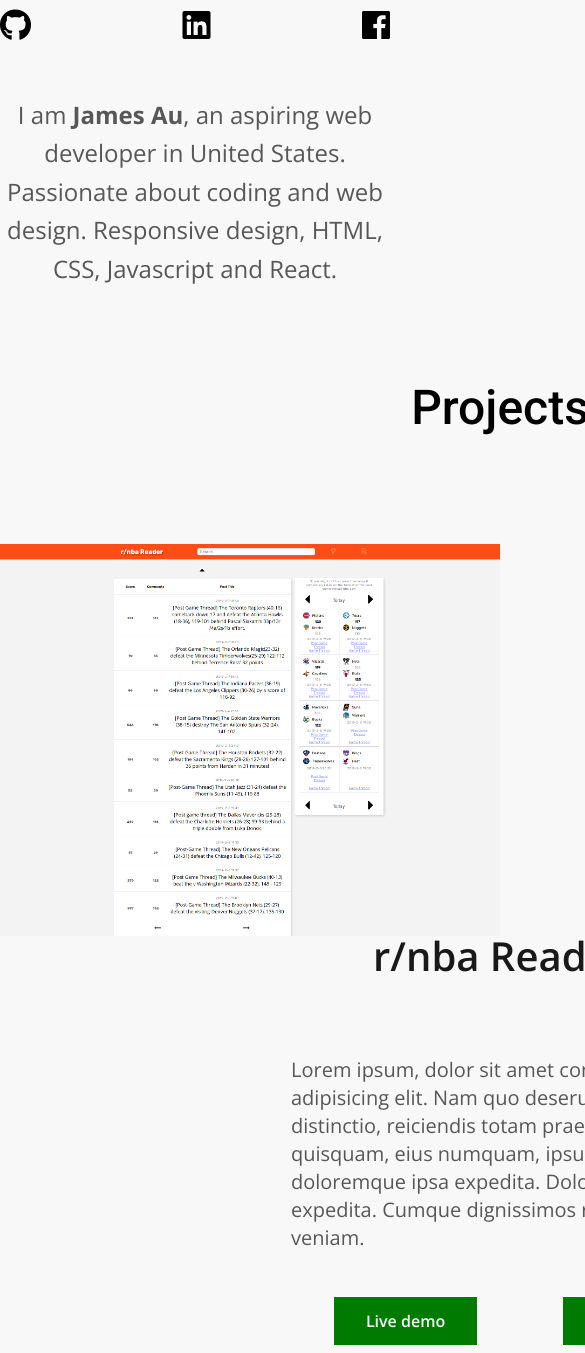
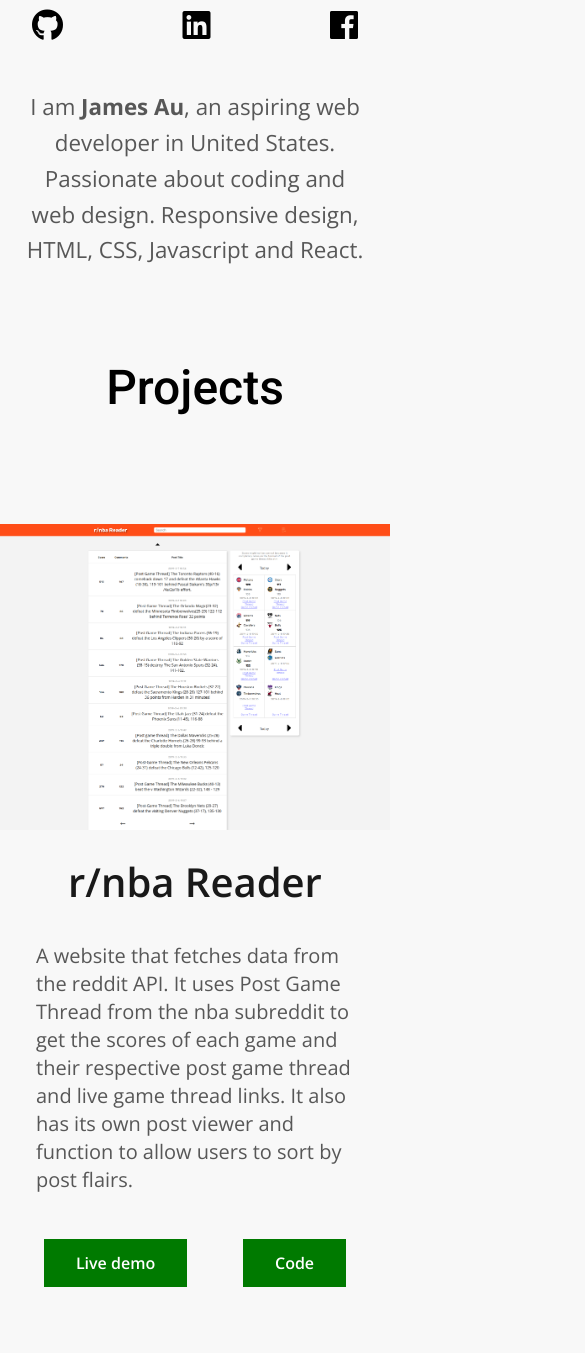
Before and after one commit to jamesaucode/portfolio, a website: page index.html in a window 390 px wide. Shown: the top 1353 px of the page, 585 px wide, since content can reach past the window. Drawn offline with nearby package versions, Linux system fonts and the light colour scheme.

Commit message:
added responsive design

```diff
--- a/index.html
+++ b/index.html
@@ -53,10 +53,7 @@
         <div class="wrapper--description">
           <h2 class="website-name">r/nba Reader</h2>
           <p class="website-description">
-            Lorem ipsum, dolor sit amet consectetur adipisicing elit. Nam quo
-            deserunt unde distinctio, reiciendis totam praesentium quisquam,
-            eius numquam, ipsum doloremque ipsa expedita. Dolores, expedita.
-            Cumque dignissimos rerum velit veniam.
+            A website that fetches data from the reddit API. It uses Post Game Thread from the nba subreddit to get the scores of each game and their respective post game thread and live game thread links. It also has its own post viewer and function to allow users to sort by post flairs.
           </p>
           <div class="wrapper--links">
             <a
--- a/style/style.scss
+++ b/style/style.scss
@@ -21,12 +21,12 @@
 }
 
 .header {
-  font-size: 1.5em;
+  font-size: calc(0.6vw + 1.25em);
   font-weight: 400;
-  max-width: $max-width;
+  max-width: $max-width + 200px;
   margin: 0 auto;
   line-height: 1.6em;
-  padding-top: 4em;
+  padding: 4em 1em 0 1em;
   font-family: $font-stack;
   color: $medium-grey;
 
@@ -48,6 +48,7 @@
   align-items: center;
   justify-content: space-between;
   width: 100vw;
+  padding: 0 2em;
   max-width: 400px;
   margin: 0 auto;
   height: 50px;
@@ -67,12 +68,13 @@
   font-weight: 600;
   font-size: 2.5em;
   text-align: center;
-  margin-bottom: 2em;
+  margin-bottom: 1em;
 }
 
 .website-description {
   font-size: 1.25em;
   color: $medium-grey;
+  padding: 0 1em;
   line-height: 1.4em;
   font-family: $font-stack;
   margin-bottom: 2em;
@@ -104,7 +106,7 @@
   }
 
   &--work {
-    width: $max-width + 400px;
+    max-width: $max-width + 400px;
     margin: 0 auto;
   }
 
@@ -129,12 +131,18 @@
 }
 
 @media only screen and (max-width: 800px) {
+  .website {
+    width: 100%;
+    margin-bottom: 2em;
+  }
+
   .wrapper {
     &--website {
       flex-direction: column;
     }
 
     &--description {
+      width: 100%;
       margin: 0 auto;
     }
   }
```
Also changed, not shown: style/style.css.
